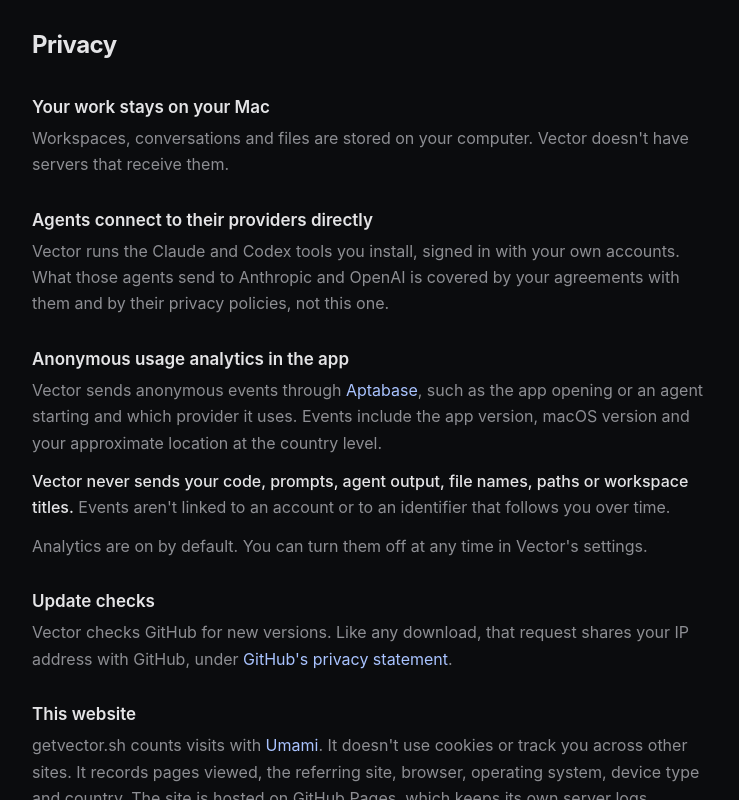
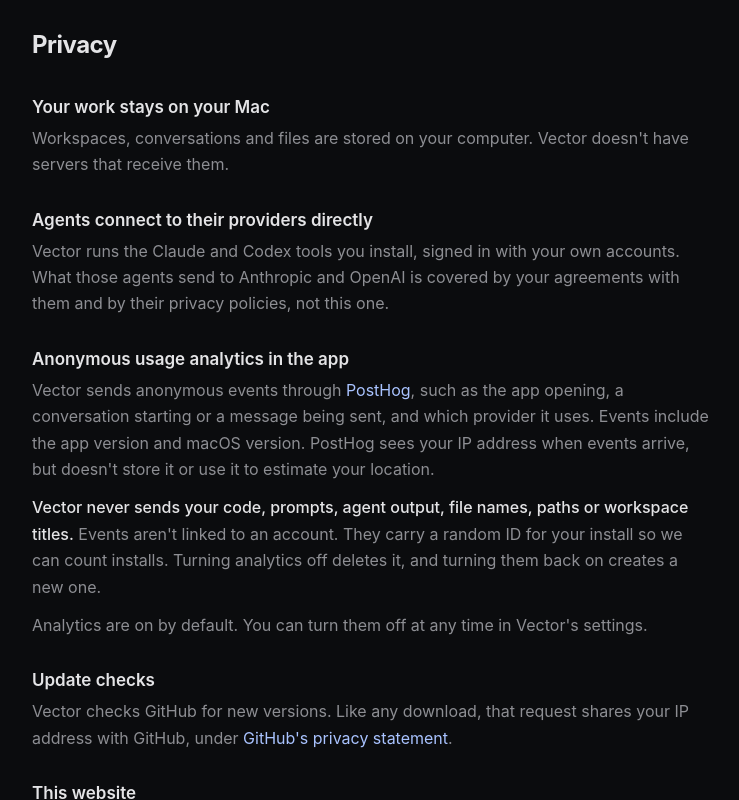
Before and after one commit to ahuth/vector-site, a plain HTML site: page privacy.html in a window 1280 px wide. Shown: the part 436-1236 px from the top of the page, without its empty margins (268-1007 px from the left). Drawn offline with Linux system fonts and the light colour scheme.

Commit message:
Update analytics reference from Aptabase to Posthog

```diff
--- a/privacy.html
+++ b/privacy.html
@@ -146,8 +146,8 @@
       <p>Vector runs the Claude and Codex tools you install, signed in with your own accounts. What those agents send to Anthropic and OpenAI is covered by your agreements with them and by their privacy policies, not this one.</p>
 
       <h3>Anonymous usage analytics in the app</h3>
-      <p>Vector sends anonymous events through <a href="https://aptabase.com">Aptabase</a>, such as the app opening or an agent starting and which provider it uses. Events include the app version, macOS version and your approximate location at the country level.</p>
-      <p><strong>Vector never sends your code, prompts, agent output, file names, paths or workspace titles.</strong> Events aren't linked to an account or to an identifier that follows you over time.</p>
+      <p>Vector sends anonymous events through <a href="https://posthog.com">PostHog</a>, such as the app opening, a conversation starting or a message being sent, and which provider it uses. Events include the app version and macOS version. PostHog sees your IP address when events arrive, but doesn't store it or use it to estimate your location.</p>
+      <p><strong>Vector never sends your code, prompts, agent output, file names, paths or workspace titles.</strong> Events aren't linked to an account. They carry a random ID for your install so we can count installs. Turning analytics off deletes it, and turning them back on creates a new one.</p>
       <p>Analytics are on by default. You can turn them off at any time in Vector's settings.</p>
 
       <h3>Update checks</h3>
```
